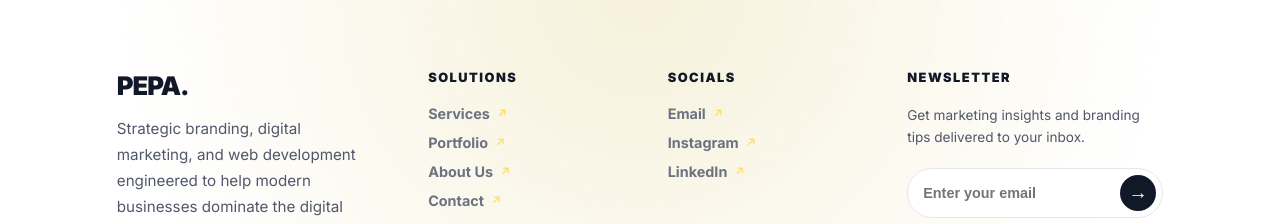
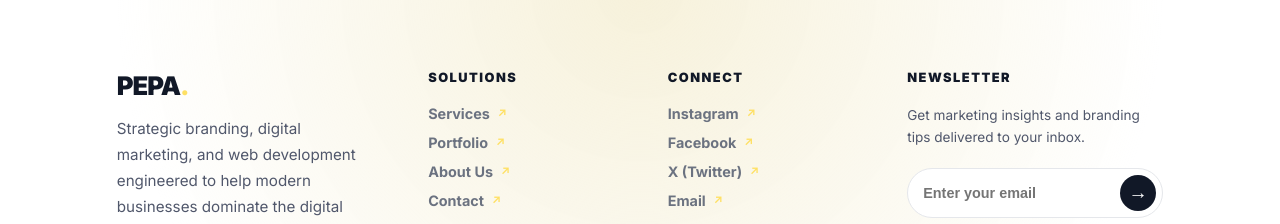
Before and after one commit to Sharath196266/pepa-website, a React (Create React App) app: page / in a window 1280 px wide. Shown: the part 6628-6852 px from the top of the page. Built offline with nearby package versions, Linux system fonts and the light colour scheme.

Commit message:
“mnnn”

```diff
--- a/src/components/Footer.jsx
+++ b/src/components/Footer.jsx
@@ -41,11 +41,13 @@ const Footer = () => {
         .footer-brand h3 {
           font-size: 1.6rem;
           font-weight: 950;
-          color: var(--dark);
+          color: #111827;
           margin-bottom: 15px;
           text-transform: uppercase;
           letter-spacing: -1px;
         }
+
+        .footer-brand h3 span { color: #fee064; }
 
         .footer-brand p {
           font-size: 0.95rem;
@@ -58,12 +60,14 @@ const Footer = () => {
           font-size: 0.8rem;
           font-weight: 900;
           text-transform: uppercase;
-          color: var(--dark);
+          color: #111827;
           margin-bottom: 20px;
           letter-spacing: 1.5px;
         }
 
-        .footer-col a {
+        .footer-links { display: flex; flex-direction: column; gap: 12px; }
+
+        .footer-links a {
           display: flex;
           align-items: center;
           gap: 8px;
@@ -71,22 +75,21 @@ const Footer = () => {
           font-weight: 700;
           color: #6b7280;
           text-decoration: none;
-          margin-bottom: 12px;
           transition: 0.3s;
         }
 
-        .footer-col a span {
-          color: var(--pepa-yellow);
+        .footer-links a span {
+          color: #fee064;
           font-size: 0.7rem;
           transition: transform 0.3s;
         }
 
-        .footer-col a:hover {
-          color: var(--dark);
+        .footer-links a:hover {
+          color: #111827;
           transform: translateX(5px);
         }
 
-        .footer-col a:hover span {
+        .footer-links a:hover span {
           transform: translate(2px, -2px);
         }
 
@@ -108,7 +111,7 @@ const Footer = () => {
         }
 
         .newsletter-form:focus-within {
-          border-color: var(--pepa-yellow);
+          border-color: #fee064;
           box-shadow: 0 0 0 4px rgba(254, 224, 100, 0.2);
         }
 
@@ -126,7 +129,7 @@ const Footer = () => {
           height: 36px;
           border-radius: 50%;
           border: none;
-          background: var(--dark);
+          background: #111827;
           color: #ffffff;
           font-size: 1.2rem;
           cursor: pointer;
@@ -137,8 +140,8 @@ const Footer = () => {
         }
 
         .newsletter-btn:hover {
-          background: var(--pepa-yellow);
-          color: var(--dark);
+          background: #fee064;
+          color: #111827;
           transform: scale(1.1);
         }
 
@@ -157,13 +160,12 @@ const Footer = () => {
         /* --- RESPONSIVE --- */
         @media (max-width: 1024px) {
           .footer-inner { grid-template-columns: 1fr 1fr; gap: 40px; }
-          .footer-brand, .footer-newsletter { grid-column: span 1; }
         }
 
         @media (max-width: 768px) {
           .footer-inner { grid-template-columns: 1fr; text-align: center; }
           .footer-brand p, .footer-newsletter p { margin: 0 auto 20px; }
-          .footer-col a { justify-content: center; }
+          .footer-links a { justify-content: center; }
           .newsletter-form { max-width: 350px; margin: 0 auto; }
         }
       `}</style>
@@ -191,13 +193,20 @@ const Footer = () => {
             </div>
           </div>
 
-          {/* SOCIALS */}
+          {/* UPDATED SOCIALS */}
           <div className="footer-col">
-            <h4>Socials</h4>
+            <h4>Connect</h4>
             <div className="footer-links">
+              <a href="https://www.instagram.com/pepasol_official?utm_source=qr&igsh=Y3BpeWMzbzZqZmg3" target="_blank" rel="noreferrer">
+                Instagram <span>↗</span>
+              </a>
+              <a href="https://www.facebook.com/share/1KETHaeyPr/" target="_blank" rel="noreferrer">
+                Facebook <span>↗</span>
+              </a>
+              <a href="https://x.com/PepasolOfficial?t=kW7EbDDnYvBtizCZwqNZEQ&s=08" target="_blank" rel="noreferrer">
+                X (Twitter) <span>↗</span>
+              </a>
               <a href="mailto:info@pepa.co.in">Email <span>↗</span></a>
-              <a href="#" target="_blank" rel="noreferrer">Instagram <span>↗</span></a>
-              <a href="#" target="_blank" rel="noreferrer">LinkedIn <span>↗</span></a>
             </div>
           </div>
 
```
